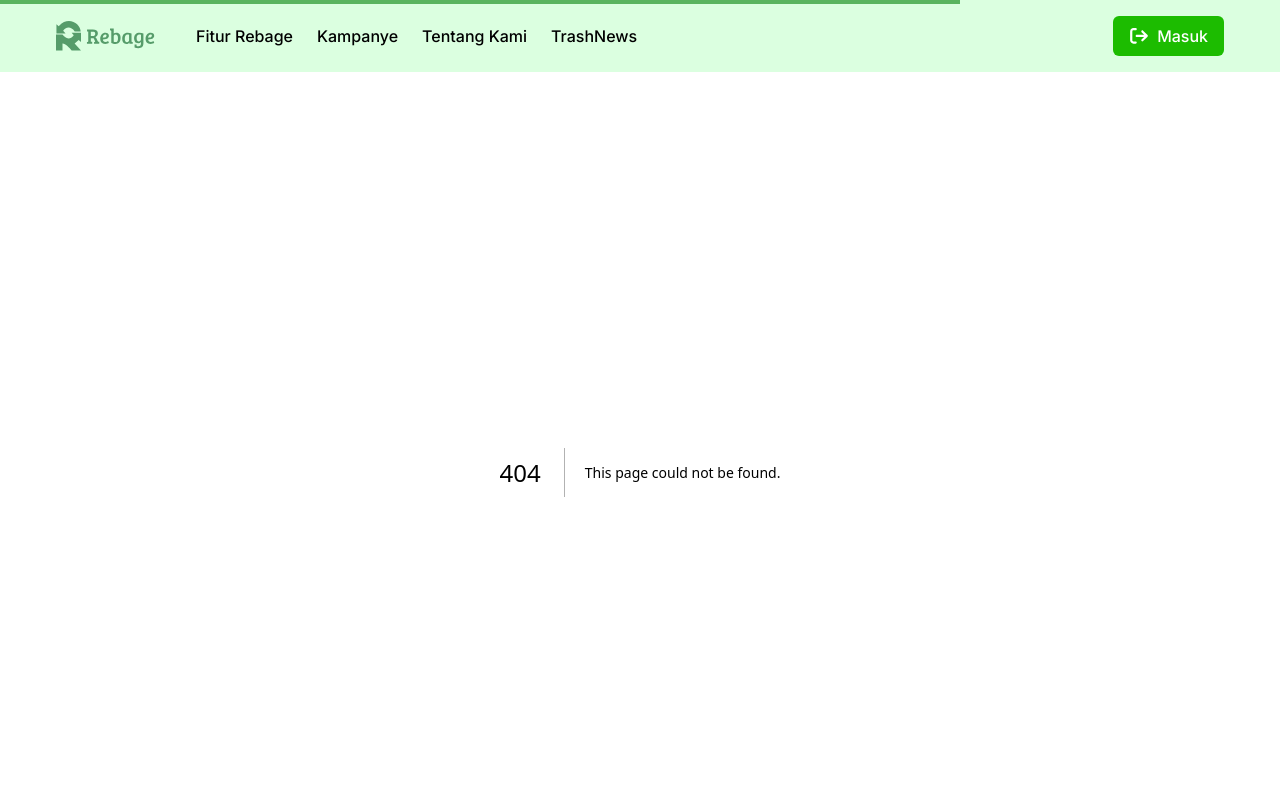
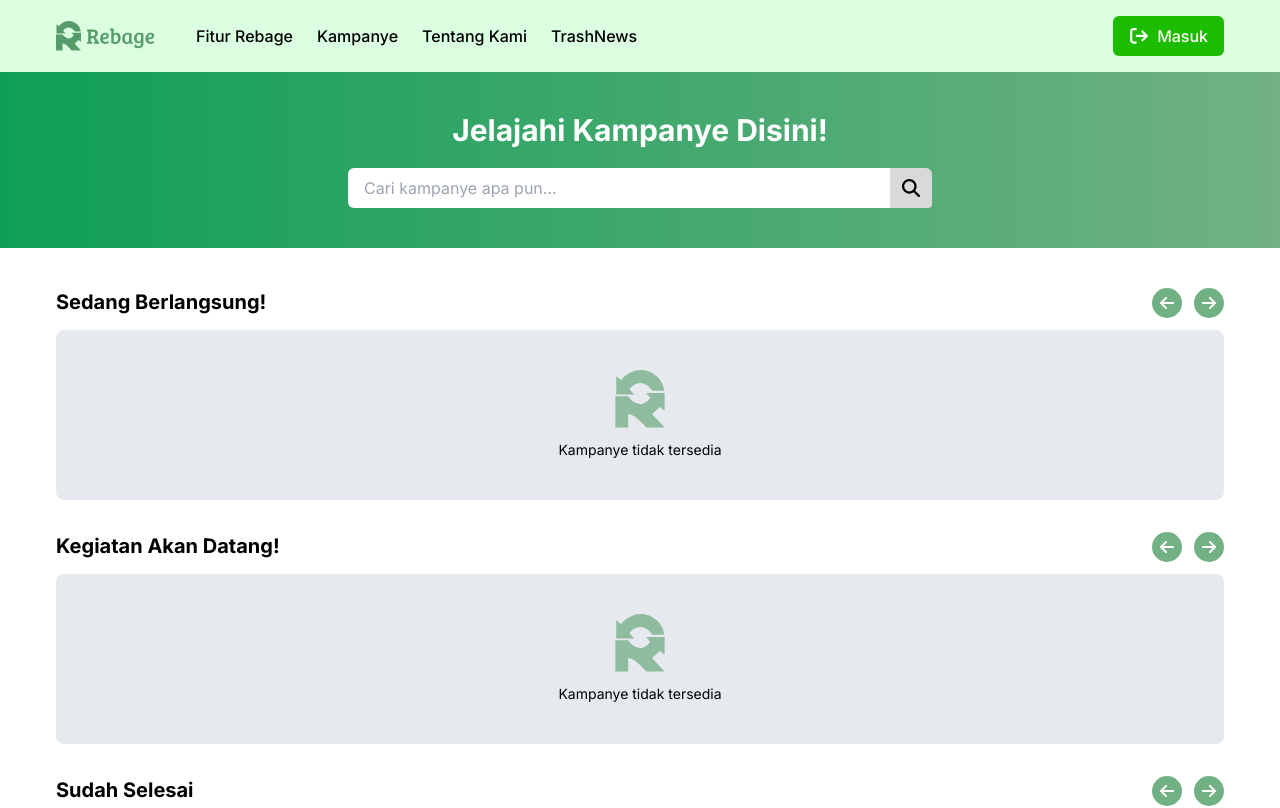
Before and after one commit to vrizas/rebage-landing, a Next.js app: page /campaign in a window 1280 px wide. Before the commit this address had no page. Shown: the top 808 px of the page. Built offline with nearby package versions, Linux system fonts and the light colour scheme.

Commit message:
create campaign page

```diff
--- a/components/Header.js
+++ b/components/Header.js
@@ -37,12 +37,12 @@ export default function Header() {
                             </svg>
                         </button>
                     </div>
-                    <a href="#features" className="py-2 px-4 lg:p-0" onClick={hideHamburgerMenuHandler}>Fitur Rebage</a>
-                    <a href="#" className="py-2 px-4 lg:p-0" onClick={hideHamburgerMenuHandler}>Kampanye</a>
-                    <a href="#about-us" className="py-2 px-4 lg:p-0" onClick={hideHamburgerMenuHandler}>Tentang Kami</a>
-                    <a href="#" className="py-2 px-4 lg:p-0" onClick={hideHamburgerMenuHandler}>TrashNews</a>
+                    <Link href="/#features" className="py-2 px-4 lg:p-0" onClick={hideHamburgerMenuHandler}>Fitur Rebage</Link>
+                    <Link href="/campaign" className="py-2 px-4 lg:p-0" onClick={hideHamburgerMenuHandler}>Kampanye</Link>
+                    <Link href="/#about-us" className="py-2 px-4 lg:p-0" onClick={hideHamburgerMenuHandler}>Tentang Kami</Link>
+                    <Link href="/trashnews" className="py-2 px-4 lg:p-0" onClick={hideHamburgerMenuHandler}>TrashNews</Link>
                     <div className="flex justify-center mt-5">
-                        <a href="#" className="flex items-center gap-2 bg-success text-white font-medium py-2 px-4 rounded-md w-fit lg:hidden" onClick={hideHamburgerMenuHandler}>
+                        <a href="#" className="flex items-center gap-2 bg-success hover:bg-[#1aa302] text-white font-medium py-2 px-4 rounded-md w-fit lg:hidden" onClick={hideHamburgerMenuHandler}>
                             <svg width="20" xmlns="http://www.w3.org/2000/svg" viewBox="0 0 576 512">
                             <path fill="currentColor" d="M534.6 278.6c12.5-12.5 12.5-32.8 0-45.3l-128-128c-12.5-12.5-32.8-12.5-45.3 0s-12.5 32.8 0 45.3L434.7 224 224 224c-17.7 0-32 14.3-32 32s14.3 32 32 32l210.7 0-73.4 73.4c-12.5 12.5-12.5 32.8 0 45.3s32.8 12.5 45.3 0l128-128zM192 96c17.7 0 32-14.3 32-32s-14.3-32-32-32l-64 0c-53 0-96 43-96 96l0 256c0 53 43 96 96 96l64 0c17.7 0 32-14.3 32-32s-14.3-32-32-32l-64 0c-17.7 0-32-14.3-32-32l0-256c0-17.7 14.3-32 32-32l64 0z"/>
                             </svg>
@@ -57,7 +57,7 @@ export default function Header() {
                     <path d="M0 96C0 78.3 14.3 64 32 64H416c17.7 0 32 14.3 32 32s-14.3 32-32 32H32C14.3 128 0 113.7 0 96zM0 256c0-17.7 14.3-32 32-32H416c17.7 0 32 14.3 32 32s-14.3 32-32 32H32c-17.7 0-32-14.3-32-32zM448 416c0 17.7-14.3 32-32 32H32c-17.7 0-32-14.3-32-32s14.3-32 32-32H416c17.7 0 32 14.3 32 32z"/>
                     </svg>
                 </button>
-                <a href="#" className="items-center gap-2 bg-success text-white font-medium py-2 px-4 rounded-md hidden lg:flex">
+                <a href="#" className="items-center gap-2 bg-success hover:bg-[#1aa302] text-white font-medium py-2 px-4 rounded-md hidden lg:flex">
                     <svg width="20" xmlns="http://www.w3.org/2000/svg" viewBox="0 0 576 512">
                     <path fill="currentColor" d="M534.6 278.6c12.5-12.5 12.5-32.8 0-45.3l-128-128c-12.5-12.5-32.8-12.5-45.3 0s-12.5 32.8 0 45.3L434.7 224 224 224c-17.7 0-32 14.3-32 32s14.3 32 32 32l210.7 0-73.4 73.4c-12.5 12.5-12.5 32.8 0 45.3s32.8 12.5 45.3 0l128-128zM192 96c17.7 0 32-14.3 32-32s-14.3-32-32-32l-64 0c-53 0-96 43-96 96l0 256c0 53 43 96 96 96l64 0c17.7 0 32-14.3 32-32s-14.3-32-32-32l-64 0c-17.7 0-32-14.3-32-32l0-256c0-17.7 14.3-32 32-32l64 0z"/>
                     </svg>
--- /dev/null
+++ b/pages/campaign.js
@@ -0,0 +1,121 @@
+import Head from 'next/head'
+import Image from 'next/image'
+import logomark from '../public/logomark.svg'
+import { useEffect } from 'react'
+
+export default function Home() {
+  useEffect(() => {
+    const loadingBar = document.querySelector('#loading-bar')
+    loadingBar.classList.add('w-full')
+    setTimeout(() => {
+      loadingBar.classList.add('opacity-0')
+    }, 500)
+  }, [])
+
+  return (
+    <div>
+      <Head>
+        <title>Rebage - Teman Terbaik untuk Memilah Sampah Demi Lingkungan Sehat dan Nyaman</title>
+        <meta name="title" content="Rebage - Teman Terbaik untuk Memilah Sampah Demi Lingkungan Sehat dan Nyaman" />
+        <meta name="description" content="Rebage adalah platform aplikasi bank sampah anorganik digital yang bertujuan untuk meningkatkan kesadaran masyarakat akan penting nya pengkategorian sampah melalui pemanfaatan kategori 3R (Reduce, Reuse, dan Recycle)." />
+        <meta name="keywords" content="Rebage, Recycle, Jual Sampah, Bank Sampah" />
+        <meta property="og:type" content="website" />
+        <meta property="og:url" content="https://rebage.vercel.app/" />
+        <meta property="og:title" content="Rebage - Teman Terbaik untuk Memilah Sampah Demi Lingkungan Sehat dan Nyaman" />
+        <meta property="og:description" content="Rebage adalah platform aplikasi bank sampah anorganik digital yang bertujuan untuk meningkatkan kesadaran masyarakat akan penting nya pengkategorian sampah melalui pemanfaatan kategori 3R (Reduce, Reuse, dan Recycle)." />
+        <meta property="og:image" content="/site.png" />
+        <meta property="twitter:card" content="summary_large_image" />
+        <meta property="twitter:url" content="https://rebage.vercel.app/" />
+        <meta property="twitter:title" content="Rebage - Teman Terbaik untuk Memilah Sampah Demi Lingkungan Sehat dan Nyaman" />
+        <meta property="twitter:description" content="Rebage adalah platform aplikasi bank sampah anorganik digital yang bertujuan untuk meningkatkan kesadaran masyarakat akan penting nya pengkategorian sampah melalui pemanfaatan kategori 3R (Reduce, Reuse, dan Recycle)." />
+        <meta property="twitter:image" content="/site.png" />
+        <meta name="viewport" content="width=device-width, initial-scale=1.0" />
+        <link rel="icon" href="/favicon.ico" />
+      </Head>
+      <main>
+        <section className="flex gap-5 flex-col text-center items-center px-4 py-10 lg:px-14 bg-gradient-to-r from-[#0E9F56] to-primary">
+          <h2 className="text-white text-3xl font-bold">Jelajahi Kampanye Disini!</h2>
+          <div className="flex w-1/2">
+            <input type="search" placeholder="Cari kampanye apa pun..." className="py-2 px-4 rounded-tl-md rounded-bl-md w-full" />
+            <button className="py-2 px-3 rounded-tl-none rounded-bl-none rounded-tr-md rounded br-md bg-[#D9D9D9] hover:bg-[#cfcaca]">
+                <svg xmlns="http://www.w3.org/2000/svg" viewBox="0 0 512 512" width="18">
+                    <path fill="currentColor" d="M416 208c0 45.9-14.9 88.3-40 122.7L502.6 457.4c12.5 12.5 12.5 32.8 0 45.3s-32.8 12.5-45.3 0L330.7 376c-34.4 25.2-76.8 40-122.7 40C93.1 416 0 322.9 0 208S93.1 0 208 0S416 93.1 416 208zM208 352c79.5 0 144-64.5 144-144s-64.5-144-144-144S64 128.5 64 208s64.5 144 144 144z"/>
+                </svg>
+            </button>
+          </div>
+        </section>
+        <section className="flex gap-8 flex-col px-4 py-10 lg:px-14">
+          <div className="flex gap-3 flex-col">
+            <div className="flex justify-between">
+                <h3 className="text-xl font-bold">Sedang Berlangsung!</h3>
+                <div className="flex items-center gap-3 text-white">
+                    <button className="w-[30px] h-[30px] bg-primary rounded-full flex items-center justify-center">
+                        <svg xmlns="http://www.w3.org/2000/svg" viewBox="0 0 448 512" width="14">
+                            <path fill="currentColor" d="M9.4 233.4c-12.5 12.5-12.5 32.8 0 45.3l160 160c12.5 12.5 32.8 12.5 45.3 0s12.5-32.8 0-45.3L109.2 288 416 288c17.7 0 32-14.3 32-32s-14.3-32-32-32l-306.7 0L214.6 118.6c12.5-12.5 12.5-32.8 0-45.3s-32.8-12.5-45.3 0l-160 160z"/>
+                        </svg>
+                    </button>
+                    <button className="w-[30px] h-[30px] bg-primary rounded-full flex items-center justify-center">
+                        <svg xmlns="http://www.w3.org/2000/svg" viewBox="0 0 448 512" width="14">
+                            <path fill="currentColor" d="M438.6 278.6c12.5-12.5 12.5-32.8 0-45.3l-160-160c-12.5-12.5-32.8-12.5-45.3 0s-12.5 32.8 0 45.3L338.8 224 32 224c-17.7 0-32 14.3-32 32s14.3 32 32 32l306.7 0L233.4 393.4c-12.5 12.5-12.5 32.8 0 45.3s32.8 12.5 45.3 0l160-160z"/>
+                        </svg>
+                    </button>
+                </div>
+            </div>
+            <div className="bg-[#E6EAEE] rounded-lg py-10 px-8 text-center flex flex-col gap-3 items-center justify-center">
+              <div>
+                <Image src={logomark} alt="Rebage Logo" width="50" />
+              </div>
+              <div className="text-sm">Kampanye tidak tersedia</div>
+            </div>
+          </div>
+          <div className="flex gap-3 flex-col">
+            <div className="flex justify-between">
+                <h3 className="text-xl font-bold">Kegiatan Akan Datang!</h3>
+                <div className="flex items-center gap-3 text-white">
+                    <button className="w-[30px] h-[30px] bg-primary rounded-full flex items-center justify-center">
+                        <svg xmlns="http://www.w3.org/2000/svg" viewBox="0 0 448 512" width="14">
+                            <path fill="currentColor" d="M9.4 233.4c-12.5 12.5-12.5 32.8 0 45.3l160 160c12.5 12.5 32.8 12.5 45.3 0s12.5-32.8 0-45.3L109.2 288 416 288c17.7 0 32-14.3 32-32s-14.3-32-32-32l-306.7 0L214.6 118.6c12.5-12.5 12.5-32.8 0-45.3s-32.8-12.5-45.3 0l-160 160z"/>
+                        </svg>
+                    </button>
+                    <button className="w-[30px] h-[30px] bg-primary rounded-full flex items-center justify-center">
+                        <svg xmlns="http://www.w3.org/2000/svg" viewBox="0 0 448 512" width="14">
+                            <path fill="currentColor" d="M438.6 278.6c12.5-12.5 12.5-32.8 0-45.3l-160-160c-12.5-12.5-32.8-12.5-45.3 0s-12.5 32.8 0 45.3L338.8 224 32 224c-17.7 0-32 14.3-32 32s14.3 32 32 32l306.7 0L233.4 393.4c-12.5 12.5-12.5 32.8 0 45.3s32.8 12.5 45.3 0l160-160z"/>
+                        </svg>
+                    </button>
+                </div>
+            </div>
+            <div className="bg-[#E6EAEE] rounded-lg py-10 px-8 text-center flex flex-col gap-3 items-center justify-center">
+              <div>
+                <Image src={logomark} alt="Rebage Logo" width="50" />
+              </div>
+              <div className="text-sm">Kampanye tidak tersedia</div>
+            </div>
+          </div>
+          <div className="flex gap-3 flex-col">
+            <div className="flex justify-between">
+                <h3 className="text-xl font-bold">Sudah Selesai</h3>
+                <div className="flex items-center gap-3 text-white">
+                    <button className="w-[30px] h-[30px] bg-primary rounded-full flex items-center justify-center">
+                        <svg xmlns="http://www.w3.org/2000/svg" viewBox="0 0 448 512" width="14">
+                            <path fill="currentColor" d="M9.4 233.4c-12.5 12.5-12.5 32.8 0 45.3l160 160c12.5 12.5 32.8 12.5 45.3 0s12.5-32.8 0-45.3L109.2 288 416 288c17.7 0 32-14.3 32-32s-14.3-32-32-32l-306.7 0L214.6 118.6c12.5-12.5 12.5-32.8 0-45.3s-32.8-12.5-45.3 0l-160 160z"/>
+                        </svg>
+                    </button>
+                    <button className="w-[30px] h-[30px] bg-primary rounded-full flex items-center justify-center">
+                        <svg xmlns="http://www.w3.org/2000/svg" viewBox="0 0 448 512" width="14">
+                            <path fill="currentColor" d="M438.6 278.6c12.5-12.5 12.5-32.8 0-45.3l-160-160c-12.5-12.5-32.8-12.5-45.3 0s-12.5 32.8 0 45.3L338.8 224 32 224c-17.7 0-32 14.3-32 32s14.3 32 32 32l306.7 0L233.4 393.4c-12.5 12.5-12.5 32.8 0 45.3s32.8 12.5 45.3 0l160-160z"/>
+                        </svg>
+                    </button>
+                </div>
+            </div>
+            <div className="bg-[#E6EAEE] rounded-lg py-10 px-8 text-center flex flex-col gap-3 items-center justify-center">
+              <div>
+                <Image src={logomark} alt="Rebage Logo" width="50" />
+              </div>
+              <div className="text-sm">Kampanye tidak tersedia</div>
+            </div>
+          </div>
+        </section>
+      </main>
+    </div>
+  )
+}
```
Also changed, not shown: public/logomark.svg (added).
